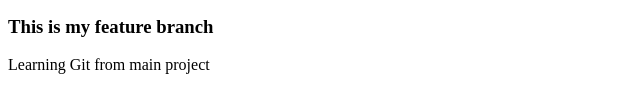
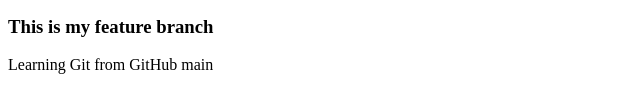
Before and after one commit to prashantkumar14104-svg/git-project, a plain HTML site: page index.html in a window 1280 px wide. Shown: the part 148-260 px from the top of the page, 0-640 px from the left. Drawn offline with Linux system fonts and the light colour scheme.

Commit message:
Update learning message from GitHub main

```diff
--- a/index.html
+++ b/index.html
@@ -10,6 +10,6 @@
     <h1>adding commits</h1>
     <p>My first project is now on Github</p>
     <h3>This is my feature branch</h3>
-    <p>Learning Git from main project</p>
+    <p>Learning Git from GitHub main</p>
 </body>
 </html>
```
